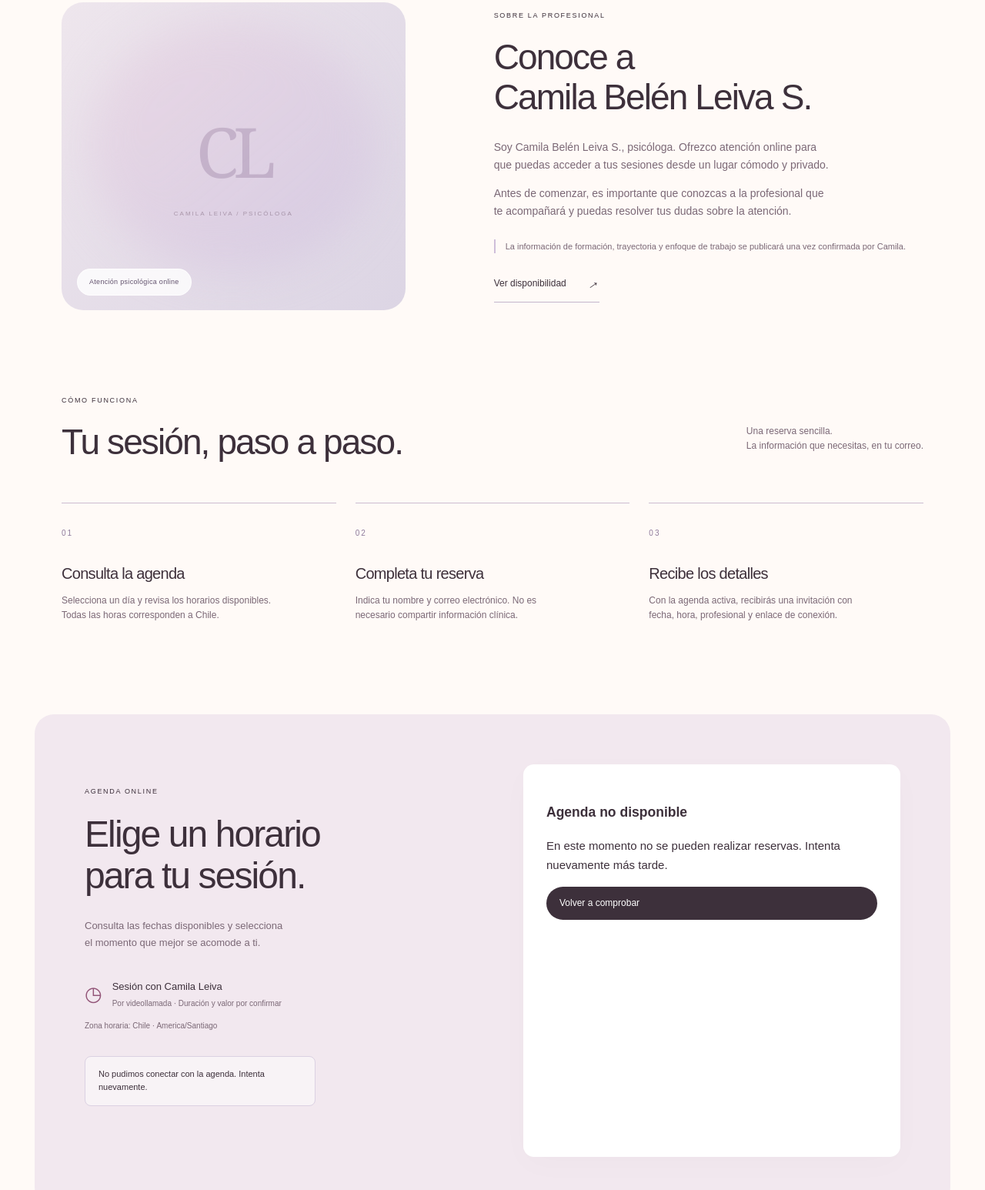
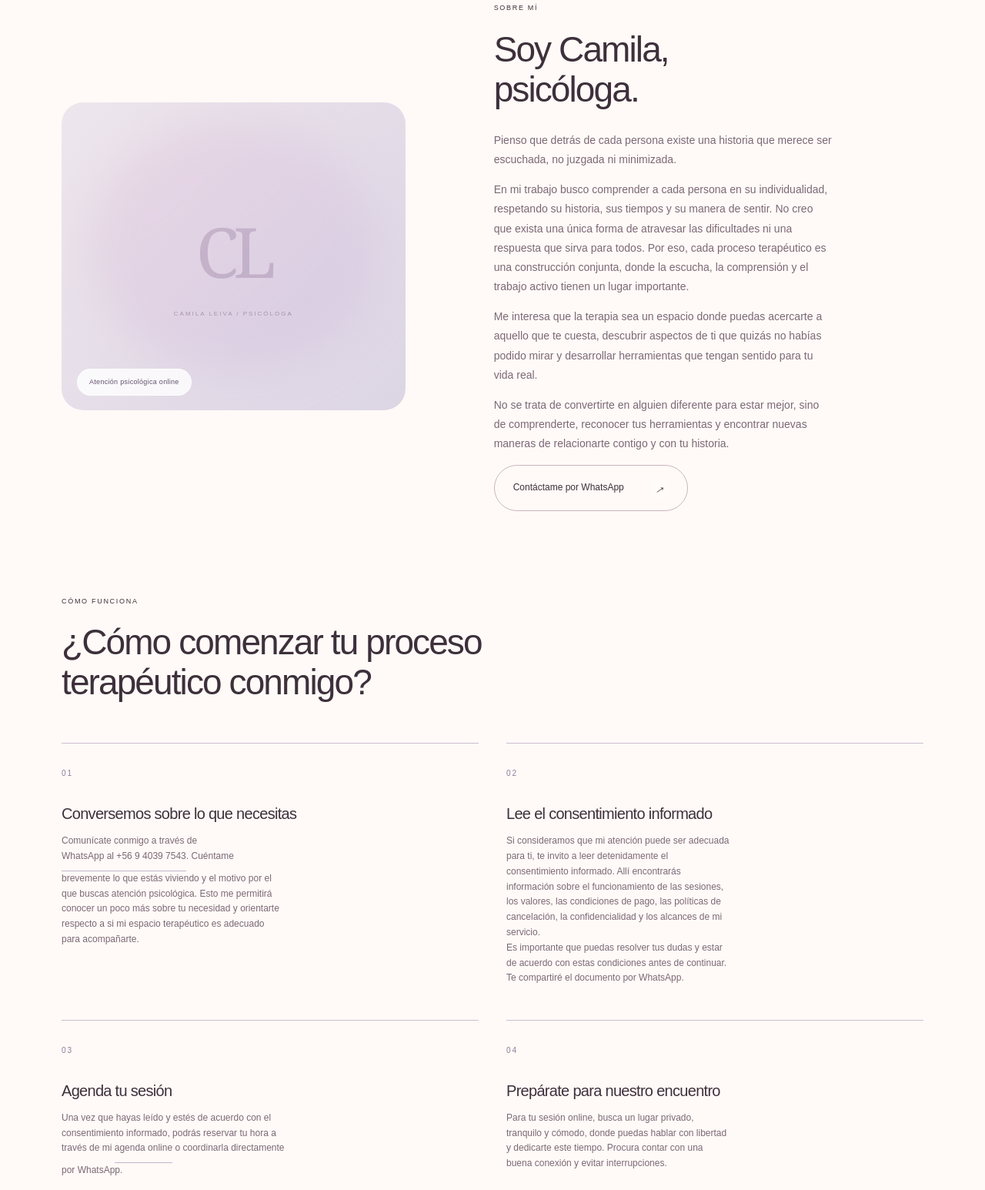
Before and after one commit to PaulaNarvaez/agendamiento_web, a website: page public/index.html in a window 1280 px wide. Shown: the part 985-2531 px from the top of the page at 77% size. Drawn offline with Linux system fonts and the light colour scheme; no server answers.

Commit message:
2026-10-26 23:07:33

```diff
--- a/public/app.js
+++ b/public/app.js
@@ -102,8 +102,8 @@ async function loadAgenda() {
     showStep('date');
     displayed = new Date(`${config.today.slice(0,7)}-01T12:00:00Z`);
     $('mode-notice').textContent = 'Consultando disponibilidad en Google Calendar…';
-    $('session-details').textContent = `${config.duration} minutos · ${new Intl.NumberFormat('es-CL', { style: 'currency', currency: 'CLP', maximumFractionDigits: 0 }).format(config.price)} · Por videollamada`;
-    $('faq-price').textContent = $('session-details').textContent;
+    $('session-details').textContent = `${config.duration} minutos · Valores según previsión · Por videollamada`;
+    $('faq-price').textContent = `Sesiones de ${config.duration} minutos. Valores de atención 2026: Fonasa $22.000 (presentando certificado de afiliación), Isapre $26.500 y particular $30.000 (incluyen boleta para reembolso).`;
     renderCalendar(); await selectDate(config.today);
   } catch {
     unavailableAgenda('No pudimos conectar con la agenda. Intenta nuevamente.');
--- a/public/index.html
+++ b/public/index.html
@@ -33,29 +33,42 @@
         <span class="eyebrow"><i></i> TERAPIA FRECUENCIA AMOROSA · PSICOLOGÍA ONLINE</span>
         <h1 id="hero-title"><span>Un espacio</span><strong>para ti.</strong></h1>
         <p>Una pausa para escucharte.<br>Atención psicológica online, estés donde estés.</p>
-        <a class="button" href="#agenda">Consultar disponibilidad <span aria-hidden="true">↗</span></a>
+        <div class="hero-actions"><a class="button secondary" href="https://wa.me/56940397543" target="_blank" rel="noopener noreferrer">Contáctame por WhatsApp <span aria-hidden="true">↗</span></a><a class="button" href="#agenda">Consultar agenda <span aria-hidden="true">↗</span></a></div>
         <span class="hero-subnote">Por videollamada · Horarios de Chile</span>
       </div>
       <div class="hero-bottom"><a class="explore-link" href="#sobre-mi">CONOCE EL ESPACIO <span aria-hidden="true">↓</span></a><span class="hero-edition">ATENCIÓN PERSONAL · 100% ONLINE</span><button class="motion-toggle" id="motion-toggle" type="button" aria-pressed="false"><span class="motion-indicator" aria-hidden="true"></span><span id="motion-label">Pausar movimiento</span></button></div>
     </section>
     <section class="about section" id="sobre-mi">
       <div class="portrait"><img data-src="/api/portrait" alt="Camila Leiva, psicóloga" id="portrait" decoding="async" hidden><div id="portrait-placeholder"><span>CL</span><small>CAMILA LEIVA / PSICÓLOGA</small></div><span class="portrait-caption">Atención psicológica online</span></div>
-      <div class="about-copy"><span class="eyebrow">SOBRE LA PROFESIONAL</span><h2>Conoce a<br>Camila Belén Leiva S.</h2><p>Soy Camila Belén Leiva S., psicóloga. Ofrezco atención online para que puedas acceder a tus sesiones desde un lugar cómodo y privado.</p><p>Antes de comenzar, es importante que conozcas a la profesional que te acompañará y puedas resolver tus dudas sobre la atención.</p><div class="pending-info">La información de formación, trayectoria y enfoque de trabajo se publicará una vez confirmada por Camila.</div><a class="text-link" href="#agenda">Ver disponibilidad <span aria-hidden="true">↗</span></a></div>
+      <div class="about-copy"><span class="eyebrow">SOBRE MÍ</span><h2>Soy Camila,<br>psicóloga.</h2>
+        <p>Pienso que detrás de cada persona existe una historia que merece ser escuchada, no juzgada ni minimizada.</p>
+        <p>En mi trabajo busco comprender a cada persona en su individualidad, respetando su historia, sus tiempos y su manera de sentir. No creo que exista una única forma de atravesar las dificultades ni una respuesta que sirva para todos. Por eso, cada proceso terapéutico es una construcción conjunta, donde la escucha, la comprensión y el trabajo activo tienen un lugar importante.</p>
+        <p>Me interesa que la terapia sea un espacio donde puedas acercarte a aquello que te cuesta, descubrir aspectos de ti que quizás no habías podido mirar y desarrollar herramientas que tengan sentido para tu vida real.</p>
+        <p>No se trata de convertirte en alguien diferente para estar mejor, sino de comprenderte, reconocer tus herramientas y encontrar nuevas maneras de relacionarte contigo y con tu historia.</p>
+        <a class="button secondary" href="https://wa.me/56940397543" target="_blank" rel="noopener noreferrer">Contáctame por WhatsApp <span aria-hidden="true">↗</span></a></div>
     </section>
     <section class="process section" id="proceso">
-      <div class="section-heading"><div><span class="eyebrow">CÓMO FUNCIONA</span><h2>Tu sesión, paso a paso.</h2></div><p>Una reserva sencilla.<br>La información que necesitas, en tu correo.</p></div>
-      <div class="steps"><article><span class="step-number">01</span><h3>Consulta la agenda</h3><p>Selecciona un día y revisa los horarios disponibles. Todas las horas corresponden a Chile.</p></article><article><span class="step-number">02</span><h3>Completa tu reserva</h3><p>Indica tu nombre y correo electrónico. No es necesario compartir información clínica.</p></article><article><span class="step-number">03</span><h3>Recibe los detalles</h3><p>Con la agenda activa, recibirás una invitación con fecha, hora, profesional y enlace de conexión.</p></article></div>
+      <div class="section-heading"><div><span class="eyebrow">CÓMO FUNCIONA</span><h2>¿Cómo comenzar tu proceso<br>terapéutico conmigo?</h2></div></div>
+      <div class="steps process-steps">
+        <article><span class="step-number">01</span><h3>Conversemos sobre lo que necesitas</h3><p>Comunícate conmigo a través de <a class="text-link" href="https://wa.me/56940397543" target="_blank" rel="noopener noreferrer">WhatsApp al +56 9 4039 7543</a>. Cuéntame brevemente lo que estás viviendo y el motivo por el que buscas atención psicológica. Esto me permitirá conocer un poco más sobre tu necesidad y orientarte respecto a si mi espacio terapéutico es adecuado para acompañarte.</p></article>
+        <article><span class="step-number">02</span><h3>Lee el consentimiento informado</h3><p>Si consideramos que mi atención puede ser adecuada para ti, te invito a leer detenidamente el consentimiento informado. Allí encontrarás información sobre el funcionamiento de las sesiones, los valores, las condiciones de pago, las políticas de cancelación, la confidencialidad y los alcances de mi servicio.</p><p>Es importante que puedas resolver tus dudas y estar de acuerdo con estas condiciones antes de continuar. Te compartiré el documento por WhatsApp.</p></article>
+        <article><span class="step-number">03</span><h3>Agenda tu sesión</h3><p>Una vez que hayas leído y estés de acuerdo con el consentimiento informado, podrás reservar tu hora a través de mi <a class="text-link" href="#agenda">agenda online</a> o coordinarla directamente por WhatsApp.</p></article>
+        <article><span class="step-number">04</span><h3>Prepárate para nuestro encuentro</h3><p>Para tu sesión online, busca un lugar privado, tranquilo y cómodo, donde puedas hablar con libertad y dedicarte este tiempo. Procura contar con una buena conexión y evitar interrupciones.</p></article>
+        <article><span class="step-number">05</span><h3>Comencemos a conocernos</h3><p>En nuestra primera sesión conversaremos sobre lo que te trae a terapia, tu historia y aquello que necesitas trabajar. No necesitas tener todo claro ni saber exactamente por dónde empezar. Iremos comprendiendo tu experiencia y construyendo objetivos en conjunto, respetando tus tiempos y necesidades.</p></article>
+      </div><p class="process-note">No necesitas tener todas las respuestas para dar el primer paso. Podemos comenzar desde donde estás.</p>
     </section>
+    <section class="fees section" id="valores" aria-labelledby="fees-title"><span class="eyebrow">VALORES DE ATENCIÓN 2026</span><h2 id="fees-title">Un espacio para tu bienestar.</h2><div class="fee-grid"><article><h3>Fonasa</h3><p class="fee-amount">$22.000</p><p>Presentando certificado de afiliación.</p></article><article><h3>Isapre</h3><p class="fee-amount">$26.500</p><p>Incluye boleta para reembolso.</p></article><article><h3>Particular</h3><p class="fee-amount">$30.000</p><p>Incluye boleta para reembolso.</p></article></div><p>Valores en pesos chilenos. Coordina tu previsión y las condiciones de pago por WhatsApp antes de reservar.</p></section>
+
     <section class="booking section" id="agenda">
-      <div class="booking-intro"><span class="eyebrow">AGENDA ONLINE</span><h2>Elige un horario<br>para tu sesión.</h2><p>Consulta las fechas disponibles y selecciona<br>el momento que mejor se acomode a ti.</p><div class="session-info"><span aria-hidden="true">◷</span><div>Sesión con Camila Leiva<small id="session-details">Por videollamada · Duración y valor por confirmar</small></div></div><div class="timezone">Zona horaria: Chile · America/Santiago</div><div class="demo-badge" id="mode-notice" role="status">Comprobando disponibilidad de la agenda…</div></div>
+      <div class="booking-intro"><span class="eyebrow">AGENDA ONLINE</span><h2>Elige un horario<br>para tu sesión.</h2><p>Consulta las fechas disponibles y selecciona<br>el momento que mejor se acomode a ti.</p><div class="session-info"><span aria-hidden="true">◷</span><div>Sesión con Camila Leiva<small id="session-details">Por videollamada · Valores según previsión</small></div></div><p class="booking-guidance">Antes de reservar, <a class="text-link" href="https://wa.me/56940397543" target="_blank" rel="noopener noreferrer">conversemos por WhatsApp</a> y revisa el consentimiento informado que te compartiré.</p><a class="text-link" href="#valores">Ver valores según previsión ↗</a><div class="timezone">Zona horaria: Chile · America/Santiago</div><div class="demo-badge" id="mode-notice" role="status">Comprobando disponibilidad de la agenda…</div></div>
       <div class="booking-card"><div class="booking-tabs" hidden><span class="active" id="tab-date">01 / Fecha y hora</span><span id="tab-data">02 / Datos de contacto</span></div>
         <div id="booking-unavailable" hidden role="status"><h3>Agenda no disponible</h3><p>En este momento no se pueden realizar reservas. Intenta nuevamente más tarde.</p><button type="button" class="button full" id="retry-agenda">Volver a comprobar</button></div><div id="date-step" hidden><div class="month-nav"><h3 id="month-label"></h3><div><button id="prev-month" aria-label="Mes anterior">←</button><button id="next-month" aria-label="Mes siguiente">→</button></div></div><div class="weekdays" aria-hidden="true"><span>L</span><span>M</span><span>M</span><span>J</span><span>V</span><span>S</span><span>D</span></div><div class="calendar" id="calendar" role="group" aria-label="Elige una fecha"></div><div class="hours-heading"><h4>Horarios disponibles</h4><span id="selected-label"></span></div><div id="slots" class="slots" aria-live="polite"></div><button class="button full" id="continue" disabled>Continuar <span aria-hidden="true">→</span></button><p class="booking-footnote">Atención exclusivamente online.</p></div>
         <form id="booking-form" hidden><button class="back" type="button" id="back">← Cambiar horario</button><div class="selection-summary" id="selection-summary"></div><div class="modality-label">Videollamada · Camila Leiva, psicóloga</div><label for="name">Nombre</label><input id="name" name="name" autocomplete="name" minlength="2" maxlength="100" required placeholder="Nombre y apellido"><label for="email">Correo electrónico</label><input id="email" name="email" type="email" autocomplete="email" maxlength="254" required placeholder="nombre@ejemplo.com"><p class="data-note">Usaremos tu nombre y correo para gestionar la reserva. No incluyas información clínica. Con la agenda activa, estos datos se enviarán al calendario privado de la consulta y a Google para entregarte la invitación.</p><label class="consent"><input type="checkbox" id="consent" required><span>Acepto el uso de mis datos de contacto para gestionar esta reserva.</span></label><button class="button full" id="submit" type="submit">Confirmar reserva <span aria-hidden="true">↗</span></button><p id="form-status" role="status"></p></form>
         <div id="success" hidden role="status"><span class="success-icon" aria-hidden="true">✓</span><h3 id="success-title">Reserva confirmada.</h3><p id="success-text"></p><a id="session-link" class="text-link" target="_blank" rel="noopener" hidden>Acceder a la videollamada ↗</a><button id="new-booking" class="button full">Volver a la agenda</button></div>
       </div>
     </section>
-    <section class="faq section" id="preguntas"><div><span class="eyebrow">INFORMACIÓN PRÁCTICA</span><h2>Antes de<br>tu sesión.</h2></div><div class="faq-items"><details><summary>¿Cómo se realiza la atención?<span>+</span></summary><p>Las sesiones son exclusivamente por videollamada. Necesitas conexión a internet, un dispositivo con cámara y micrófono y un espacio privado. El enlace se incluirá en la invitación de tu reserva.</p></details><details><summary>¿Cuál es el valor y la duración?<span>+</span></summary><p id="faq-price">Camila debe confirmar el valor y la duración antes de abrir la agenda. La agenda se habilitará cuando la información esté confirmada.</p></details><details><summary>¿Qué recibiré al reservar?<span>+</span></summary><p>Con la agenda conectada recibirás una invitación de Google Calendar con la fecha, hora de inicio y término, zona horaria de Chile, nombre de Camila Leiva y enlace a la videollamada. Revisa también la carpeta de spam.</p></details><details><summary>¿Cómo puedo cambiar o cancelar una sesión?<span>+</span></summary><p>Las condiciones y el canal para solicitar cambios se publicarán cuando Camila los confirme, antes de habilitar las reservas.</p></details></div></section>
-    <section class="closing"><span class="eyebrow">TERAPIA FRECUENCIA AMOROSA / PSICOLOGÍA ONLINE</span><h2>Reserva un espacio<br>en tu semana.</h2><a class="button" href="#agenda">Consultar agenda <span aria-hidden="true">↗</span></a></section>
+    <section class="faq section" id="preguntas"><div><span class="eyebrow">INFORMACIÓN PRÁCTICA</span><h2>Antes de<br>tu sesión.</h2></div><div class="faq-items"><details><summary>¿Cómo se realiza la atención?<span>+</span></summary><p>Las sesiones son exclusivamente por videollamada. Necesitas conexión a internet, un dispositivo con cámara y micrófono y un espacio privado. El enlace se incluirá en la invitación de tu reserva.</p></details><details><summary>¿Cuál es el valor y la duración?<span>+</span></summary><p id="faq-price">Los valores de atención 2026 son: Fonasa $22.000 (presentando certificado de afiliación), Isapre $26.500 y particular $30.000 (incluyen boleta para reembolso). Consulta la duración al coordinar tu atención.</p></details><details><summary>¿Qué recibiré al reservar?<span>+</span></summary><p>Con la agenda conectada recibirás una invitación de Google Calendar con la fecha, hora de inicio y término, zona horaria de Chile, nombre de Camila Leiva y enlace a la videollamada. Revisa también la carpeta de spam.</p></details><details><summary>¿Cómo puedo cambiar o cancelar una sesión?<span>+</span></summary><p>Comunícate por WhatsApp al +56 9 4039 7543. Revisa las condiciones de cambios y cancelaciones en el consentimiento informado antes de reservar.</p></details></div></section>
+    <section class="closing"><span class="eyebrow">TERAPIA FRECUENCIA AMOROSA / PSICOLOGÍA ONLINE</span><h2>Podemos comenzar<br>desde donde estás.</h2><a class="button secondary" href="https://wa.me/56940397543" target="_blank" rel="noopener noreferrer">Contáctame por WhatsApp <span aria-hidden="true">↗</span></a><a class="button" href="#agenda">Consultar agenda <span aria-hidden="true">↗</span></a></section>
   </main>
   <footer><a class="brand" href="#inicio"><img class="brand-emblem" src="/brand-emblem.png" width="64" height="64" alt="" decoding="async"><span class="brand-wordmark"><small class="brand-prefix">Terapia</small><strong>frecuencia amorosa</strong><span class="brand-professional">Ps. Camila Belén Leiva S.</span></span></a><p>Atención por videollamada · Chile</p><a href="#preguntas">Información de la atención</a></footer>
 </body>
--- a/public/styles.css
+++ b/public/styles.css
@@ -193,3 +193,6 @@ footer .brand-wordmark strong { font-size: 21px; }
   .header .button.small span:before { width: 18px; height: 18px; font-size: 13px; }
 }
 @media(min-width:701px) and (max-width:900px) { .header nav { display: none; } }
+
+/* Información y contacto de la consulta. */
+.hero-actions{display:flex;flex-wrap:wrap;justify-content:center;gap:12px}.button.secondary{background:transparent;color:var(--ink);border:1px solid #cbb4c0}.button.secondary:hover{background:#f2e4ea}.about-copy p{line-height:1.8}.process-steps{grid-template-columns:repeat(2,minmax(0,1fr));gap:36px}.process-steps article:last-child{grid-column:1/-1;max-width:720px}.process-note{font-family:Georgia,serif;font-size:24px;max-width:760px;margin:48px 0 0;color:var(--purple)}.fee-grid{display:grid;grid-template-columns:repeat(3,minmax(0,1fr));gap:24px}.fee-grid article{padding:30px;border:1px solid var(--line);border-radius:20px;background:#fffaf7}.fee-grid h3{font-weight:400;font-size:20px;margin:0}.fee-grid .fee-amount{font-size:36px;letter-spacing:-1px;margin:14px 0;color:var(--purple)}.fees>p,.fee-grid article>p:last-child{color:var(--muted);font-size:13px}.booking-guidance{font-size:13px;max-width:390px}.closing>.button{margin:6px}.hero-center{max-width:760px}.hero-actions .button{gap:16px}@media(max-width:700px){.process-steps,.fee-grid{grid-template-columns:1fr}.process-steps article:last-child{grid-column:auto}.hero-actions{flex-direction:column;align-items:center}.hero-actions .button{min-width:235px}.process-note{font-size:21px}.fee-grid{gap:14px}}
```
